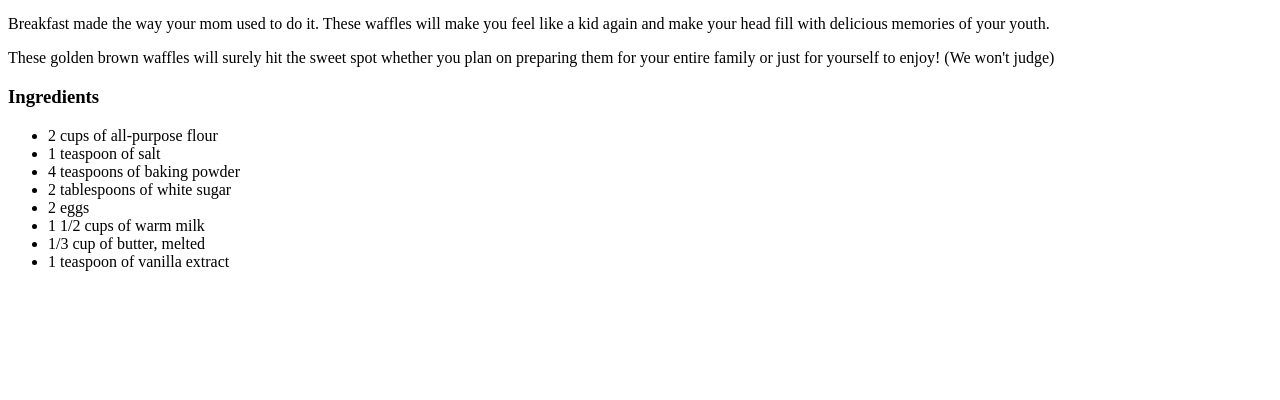
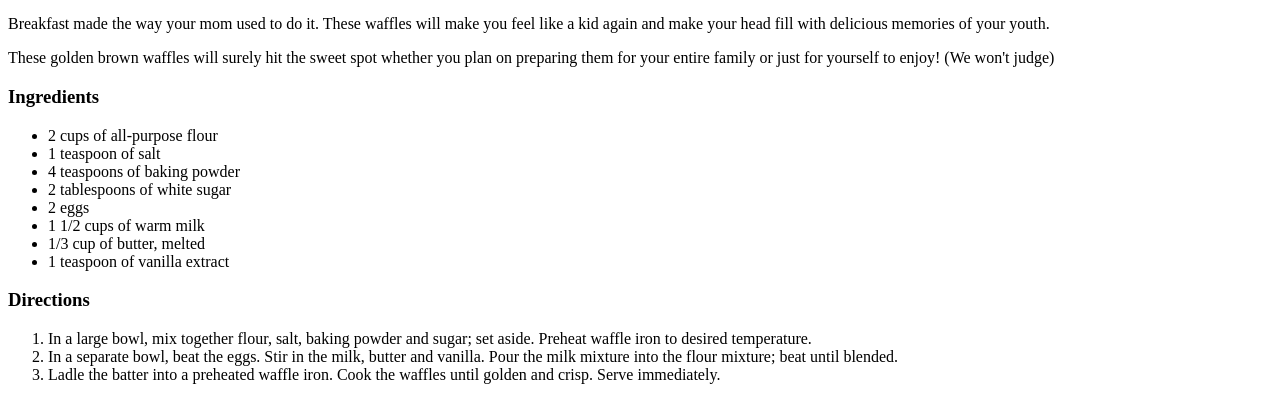
Before and after one commit to lwm5141/odin-recipes, a plain HTML site: page recipes/waffles.html in a window 1280 px wide. Shown: the part 428-828 px from the top of the page. Before the commit the page ends 800 px from the top, so only its background shows below. Drawn offline with Linux system fonts and the light colour scheme.

Commit message:
Added directions to waffle page

```diff
--- a/recipes/waffles.html
+++ b/recipes/waffles.html
@@ -25,5 +25,16 @@
             <li>1/3 cup of butter, melted</li>
             <li>1 teaspoon of vanilla extract</li>
         </ul>
+        <h3>Directions</h3>
+        <ol>
+            <li>In a large bowl, mix together flour, salt, baking powder
+                and sugar; set aside. Preheat waffle iron to desired
+                temperature.</li>
+            <li>In a separate bowl, beat the eggs. Stir in the milk,
+                butter and vanilla. Pour the milk mixture into the flour
+                mixture; beat until blended.</li>
+            <li>Ladle the batter into a preheated waffle iron. Cook the
+                waffles until golden and crisp. Serve immediately.</li>
+        </ol>
         </body>
 </html>
```
